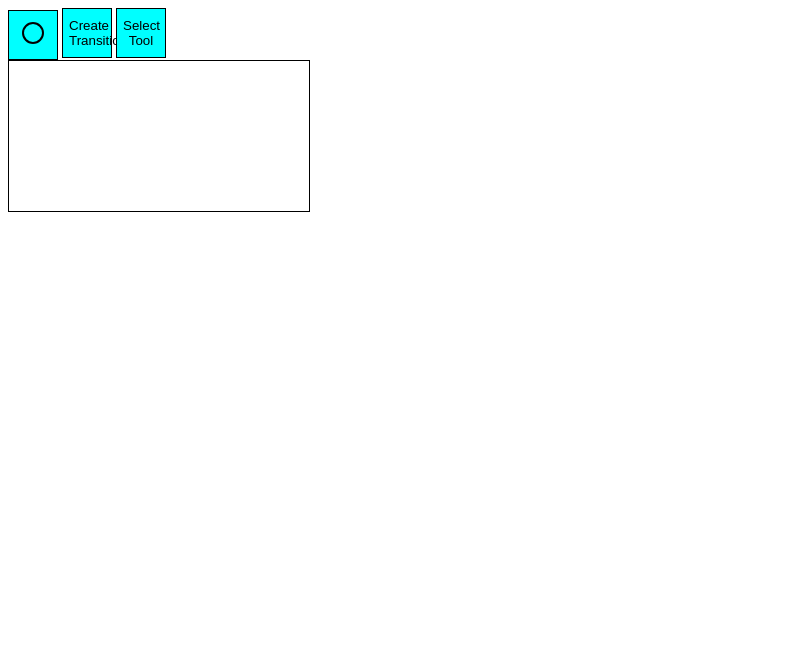
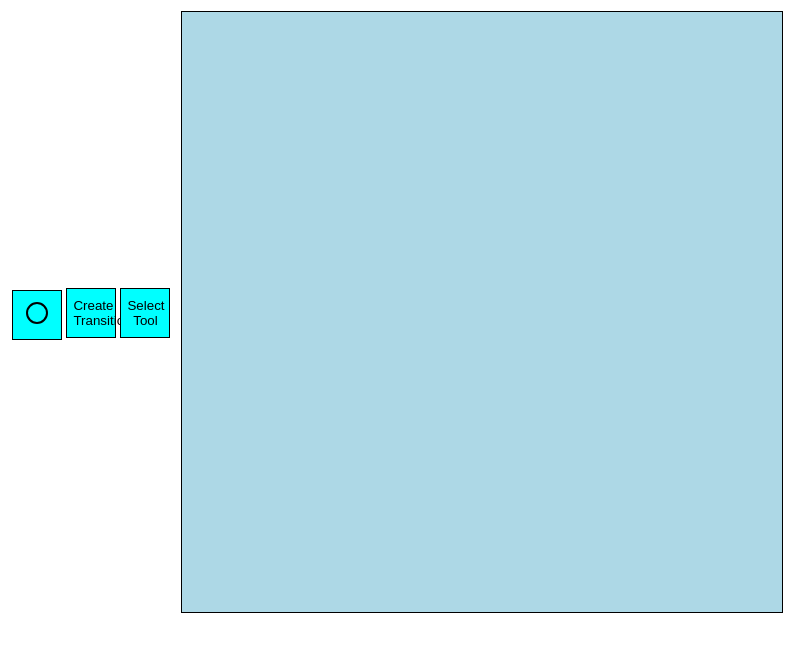
Before and after one commit to Lan2u/FsaGenerator, an Electron app: page index.html in a window 800 px wide. Drawn offline with nearby package versions, Linux system fonts and the light colour scheme.

Commit message:
Set the positioning of the tool bar/draw canvas using a table

```diff
--- a/index.css
+++ b/index.css
@@ -1,17 +1,18 @@
 #drawCanvas {
   border:1px solid #000000;
+  background-color: lightblue;
+}
+
+#containerTable {
+  height: 100%;
+  width: 100%;
 }
 
 .toolDiv {
+  width:200px;
+  height:100%;
   background-color: LightGray;
-}
-
-.drawDiv {
-
-}
-
-.drawCanvas {
-
+  overflow:auto;
 }
 
 .toolButton {
@@ -19,4 +20,5 @@
   height: 50px;
   width: 50px;
   background-color: cyan;
+  left:0%;
 }
--- a/index.html
+++ b/index.html
@@ -7,16 +7,25 @@
     <script src="node_modules\feather-icons\dist\feather.js"></script>
   </head>
   <body>
-    <div id=toolDiv>
+  <table id="containerTable">
+    <tr>
+    <th>
+      <div class="divContainer" id=toolDiv>
         <button class="toolButton" id="stateToolButton"><i data-feather="circle"></i></button>
         <button class="toolButton" id="transitionToolButton">Create Transitions</button>
         <button class="toolButton" id="selectToolButton">Select Tool</button>
       </div>
-    <div id=drawDiv>
-      <canvas id="drawCanvas"></canvas>
-    </div>
+    </th>
+    <th>
+      <canvas id="drawCanvas" width="600", height="600"></canvas>
+    </th>
+    </tr>
+  </table>
+
+
   <script src="index.js"></script>
   <script>
+      // Replace the icon feather references above eg. the data-feather="..."
       feather.replace();
   </script>
   </body>
--- a/index.js
+++ b/index.js
@@ -146,6 +146,8 @@ drawCanvas.addEventListener('click', function(event){
   console.log("drawCanvas single click");
   if (currentTool == STATE_TOOL_STR){
     var rect = drawCanvas.getBoundingClientRect();
+    console.log("Canvas bounding rect: ");
+    console.log(rect);
     var x = event.clientX - rect.left;
     var y = event.clientY - rect.top;
     var surroundRegion = 2; // the multiplier applied to the radius of the nearest state to decide if the point is near to the state.
```
Lines whose indentation alone changed are shown as unchanged.
